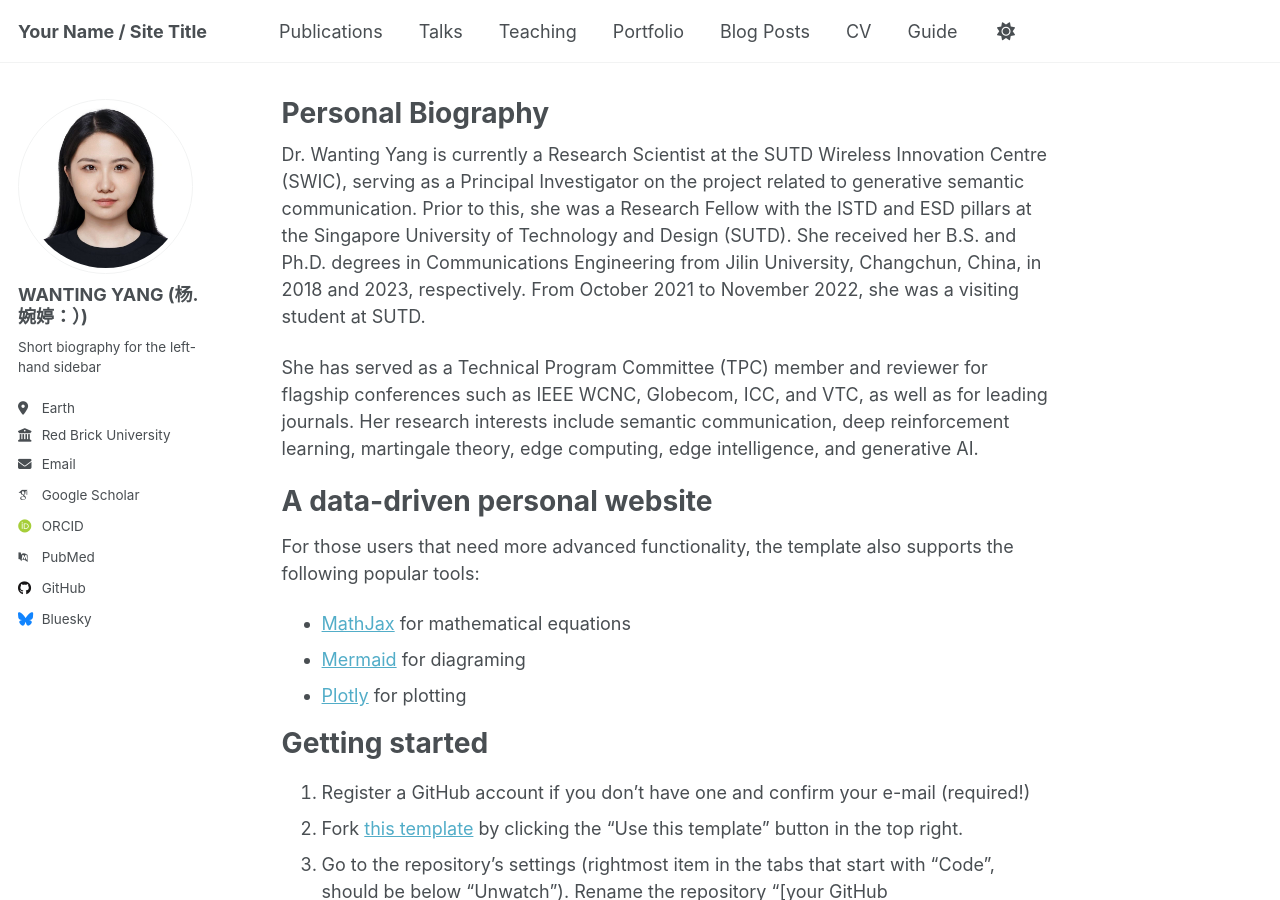
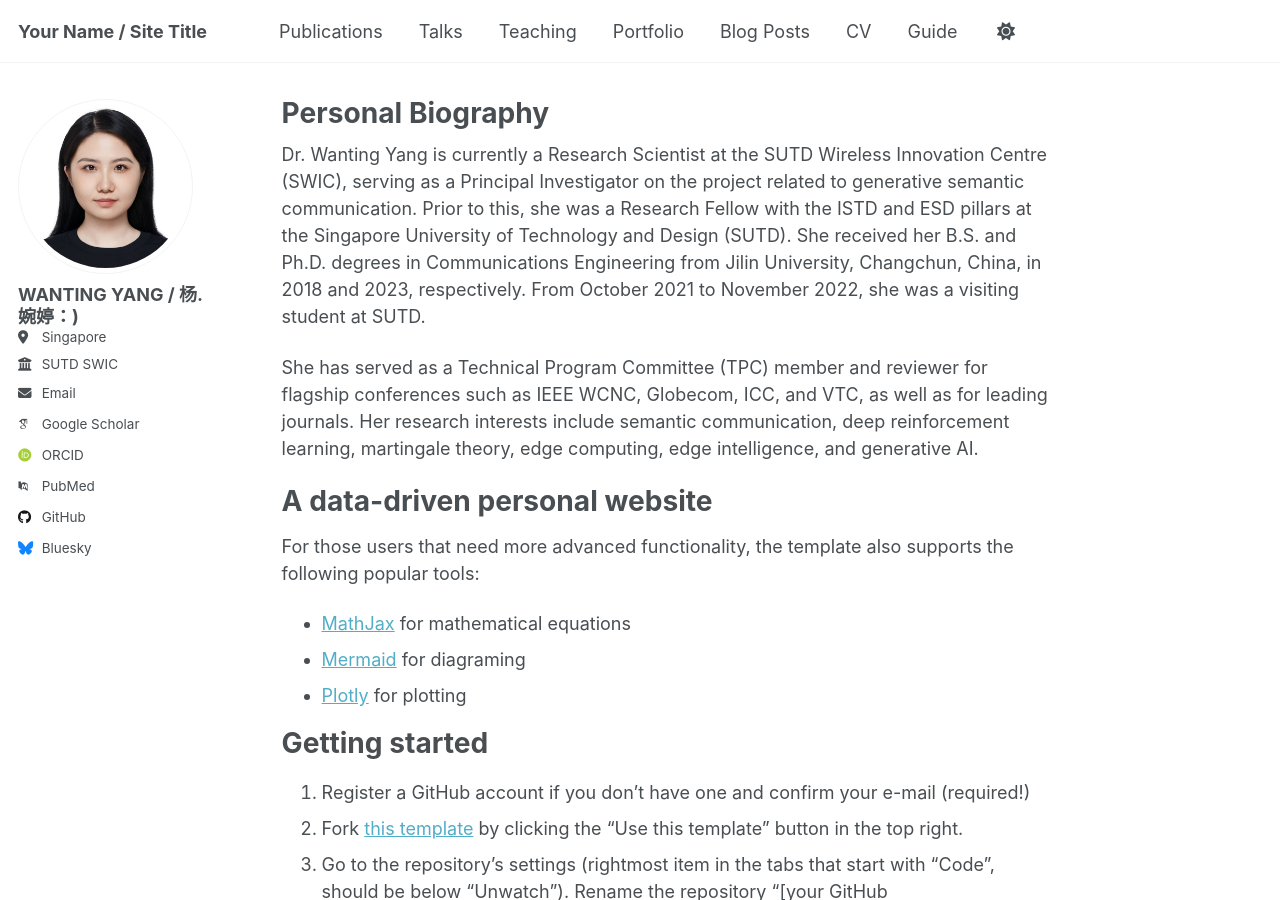
Before and after one commit to wty2011jl/wty2011jl.github.io, a Jekyll site: the page built from _pages/about.md, in a window 1280 px wide and 900 px high. Built offline with Jekyll 4.4.1, drawn with Linux system fonts in a browser that asks for light colours; some web fonts are replaced; a script that is not in the unit is left out.

Commit message:
Update _config.yml

```diff
--- a/_config.yml
+++ b/_config.yml
@@ -23,11 +23,11 @@ repository               : "academicpages/academicpages.github.io"
 author:
   # Biographic information
   avatar           : "WANTING.png"
-  name             : "WANTING YANG (杨.婉婷：）)"
+  name             : "WANTING YANG / 杨.婉婷：)"
   pronouns         : # example: "she/her"
-  bio              : "Short biography for the left-hand sidebar"
-  location         : "Earth"
-  employer         : "Red Brick University"
+  #bio              : "Short biography for the left-hand sidebar"
+  location         : "Singapore"
+  employer         : "SUTD SWIC"
   uri              : # URL
   email            : "wanting_yang@sutd.edu.sg"
 
```
